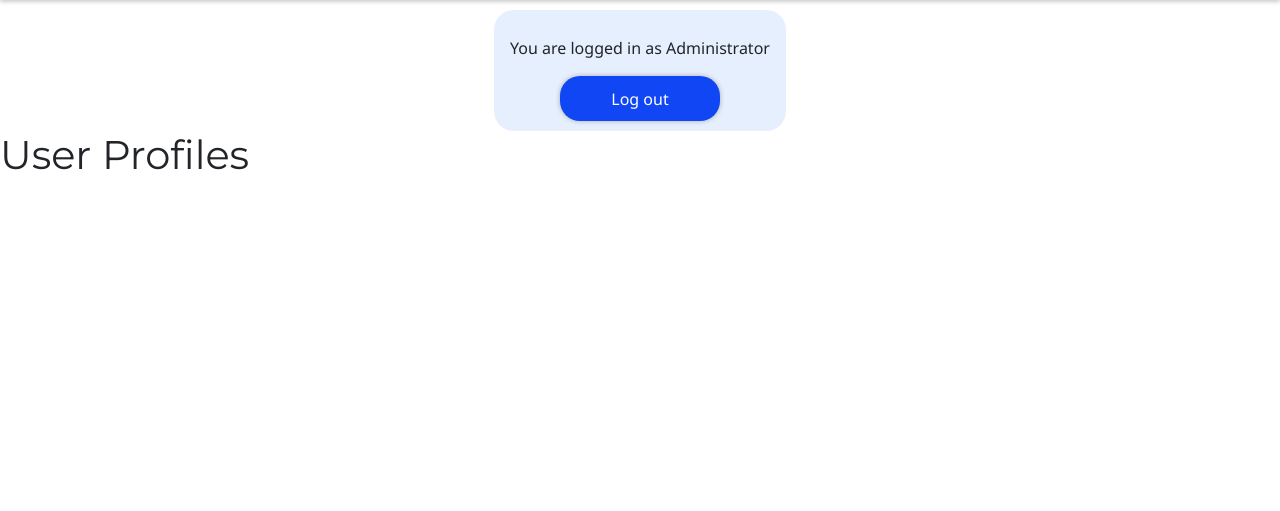
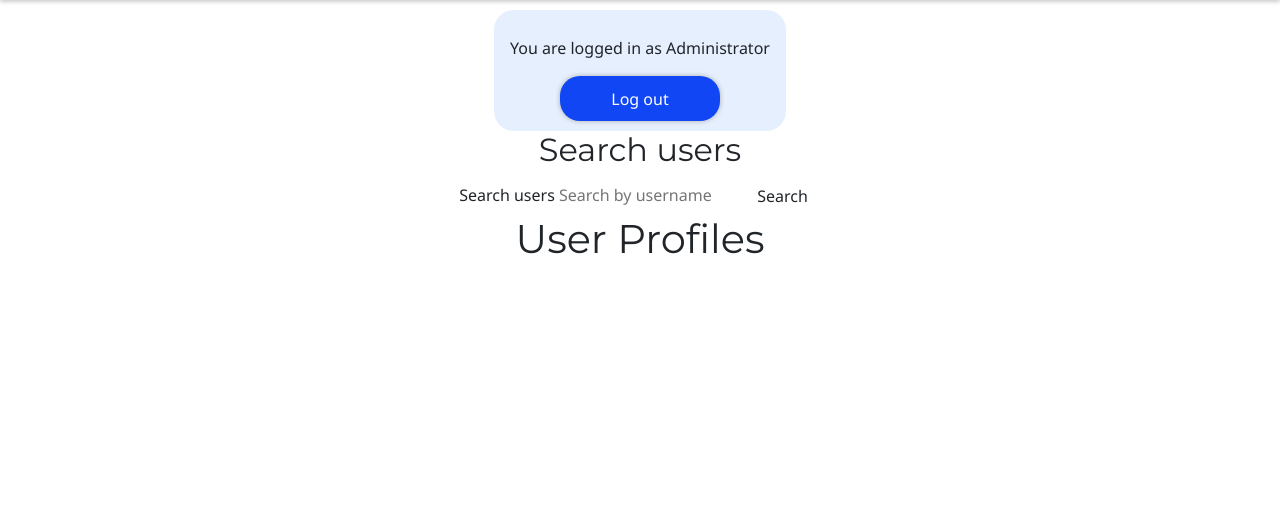
Before and after one commit to SasanTazayoni/L2D-driving-school-CI-PP4, a Django app: page /user-profiles/ in a window 1280 px wide. Shown: the part 105-616 px from the top of the page. Run offline with Django 4.2, Linux system fonts and the light colour scheme; a user stored in the database is signed in.

Commit message:
Create user profiles page and adjust views.py to render profile information

```diff
--- a/core/templates/core/user_profiles.html
+++ b/core/templates/core/user_profiles.html
@@ -6,6 +6,47 @@
 
 {% block content %}
 
-<h1>User Profiles</h1>
+<section class="hero-section text-center">
+    <div class="container">
+        <div>
+            <h2>Search users</h2>
+        </div>
+    </div>
+
+    <div>
+        <form action="#" method="GET">
+            <div class="form-field">
+
+            </div>
+                <label for="formInput#search">Search users</label>
+                <input type="text" id="formInput#search" placeholder="Search by username">
+                <input type="submit" class="btn" value="Search">
+        </form>
+    </div>
+</section>
+
+<h1 class="text-center">User Profiles</h1>
+
+<div class="container">
+    <div class="row">
+        {% for user_profile in user_profiles %}
+            <div class="col-md-3 mb-4">
+                <div class="card h-100">
+                    <div class="card-body d-flex flex-column align-items-center justify-content-center">
+                        <div class="image-container mb-3">
+                            {% if user_profile.profile_picture %}
+                                <img src="{{ user_profile.profile_picture.url }}" alt="{{ user_profile.user.username }}" class="profile-picture img-fluid rounded-circle">
+                            {% else %}
+                                <img src="{% static 'images/defaultpicture.png' %}" alt="{{ user_profile.user.username }}" class="profile-picture img-fluid rounded-circle">
+                            {% endif %}
+                        </div>
+                        <h5 class="card-title text-center">{{ user_profile.user.username }}</h5>
+                        <a href="#" class="btn btn-primary">View</a>
+                    </div>
+                </div>
+            </div>
+        {% endfor %}
+    </div>
+</div>
 
 {% endblock content %}
--- a/core/views.py
+++ b/core/views.py
@@ -1,5 +1,6 @@
 from django.shortcuts import render
 from django.contrib.auth.decorators import login_required
+from profiles.models import UserProfile
 
 
 def home(request):
@@ -25,5 +26,10 @@
     return render(request, 'core/contact.html')
 
 
+@login_required(login_url='login')
 def userProfiles(request):
-    return render(request, 'core/user_profiles.html')
+    """
+    Renders the user profiles page
+    """
+    user_profiles = UserProfile.objects.all()
+    return render(request, 'core/user_profiles.html', {'user_profiles': user_profiles})
```
